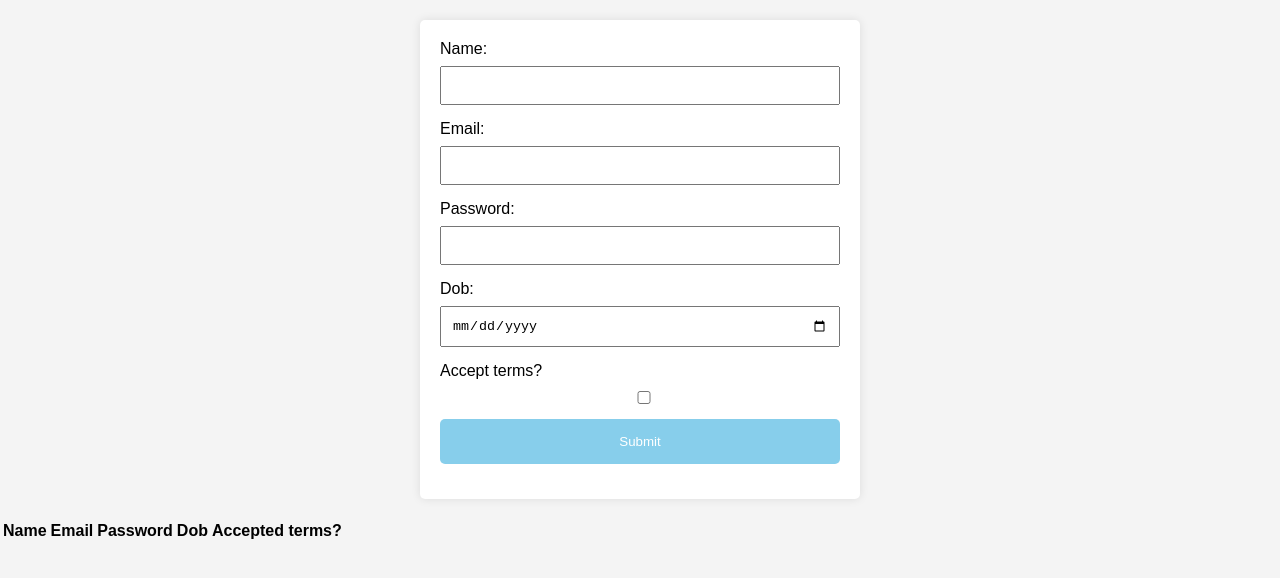
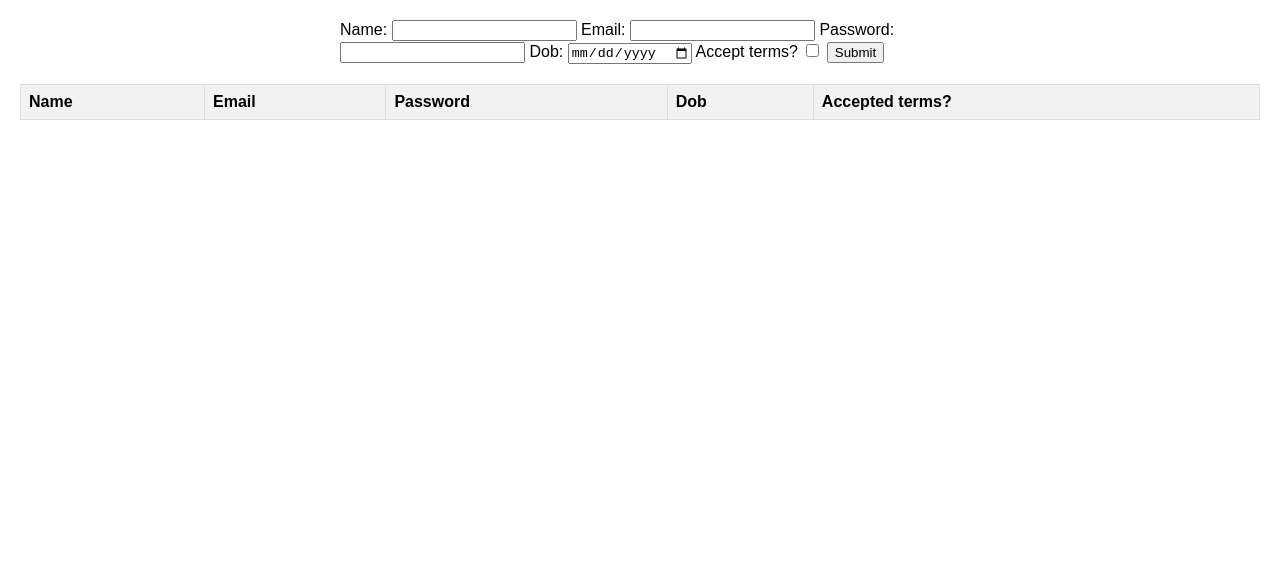
Before and after one commit to sravyasrinivas788/wd101, a plain HTML site: page index.html in a window 1280 px wide. Drawn offline with Linux system fonts and the light colour scheme.

Commit message:
style.css

```diff
--- a/style.css
+++ b/style.css
@@ -1,76 +1,32 @@
-/* style.css */
-
 body {
     font-family: Arial, sans-serif;
-    background-color: #f4f4f4;
-    margin: 0;
-    padding: 0;
+    margin: 20px;
 }
 
 form {
-    max-width: 400px;
-    margin: 20px auto;
-    padding: 20px;
-    background-color: #fff;
-    border-radius: 5px;
-    box-shadow: 0 0 10px rgba(0, 0, 0, 0.1);
+    max-width: 600px;
+    margin: 0 auto;
 }
 
-label {
-    display: block;
-    margin-bottom: 8px;
+table {
+    width: 100%;
+    margin-top: 20px;
+    border-collapse: collapse;
 }
 
-input,
-button,
-select {
-    width: 100%;
-    padding: 10px;
-    margin-bottom: 15px;
-    display: inline-block;
-    box-sizing: border-box;
-}
-
-button {
-    background-color:skyblue;
-    color: white;
-    border: none;
-    padding: 15px 20px;
-    border-radius: 5px;
-    cursor: pointer;
-}
-
-
-.checkbox {
-    display: inline-block;
-    vertical-align: middle;
-    margin-left: 10px;
-}
-
-
-
-button:hover {
-    background-color:skyblue;
-}
-
-#dataTable {
-    width: 100%;
-    border-collapse: collapse;
-    margin-top: 20px;
-}
-
-#dataTable th,
-#dataTable td {
+th, td {
     border: 1px solid #ddd;
     padding: 8px;
     text-align: left;
 }
 
-#dataTable th {
-    background-color:skyblue;
-    color: white;
+th {
+    background-color: #f2f2f2;
 }
 
-/* #dataTable tbody tr:nth-child(even) {
-    background-color: #f2f2f2;
-} */
+@media screen and (max-width: 600px) {
+    table {
+        overflow-x: auto;
+        display: block;
+    }
+}
```
